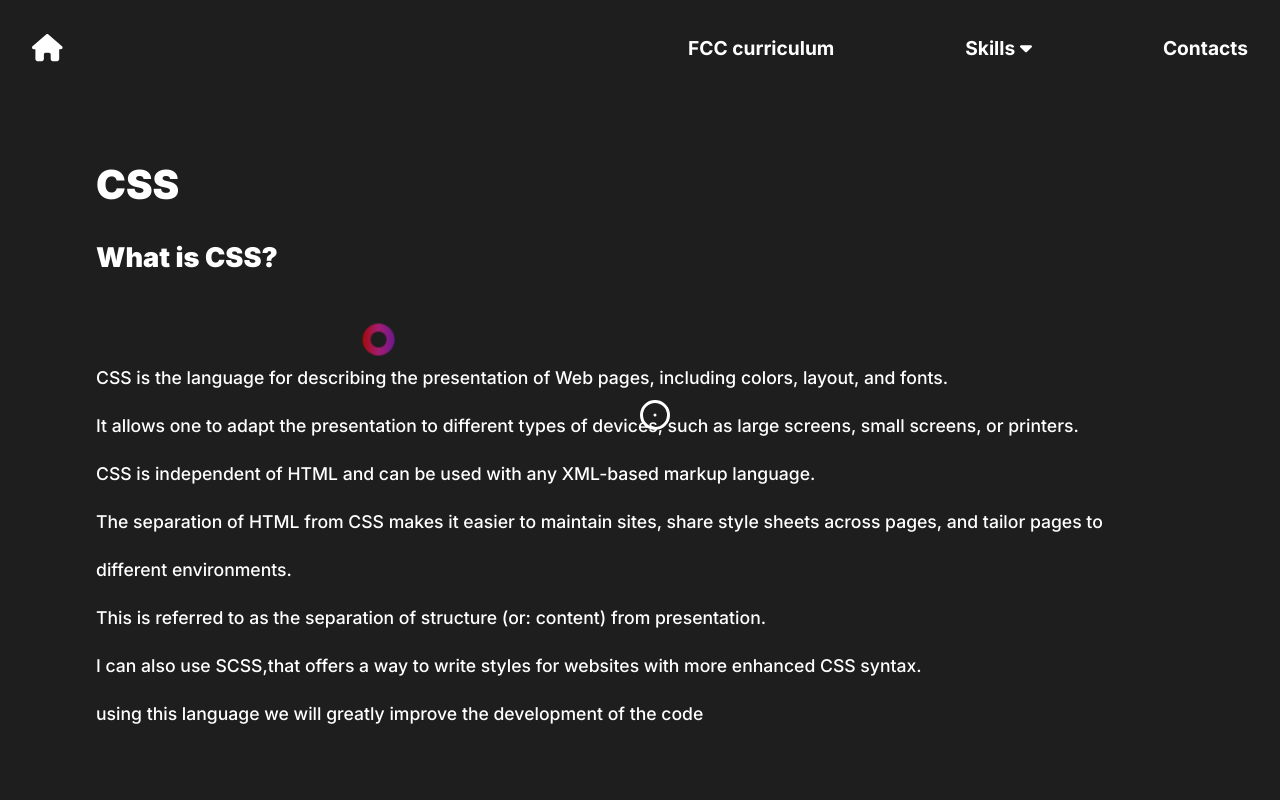
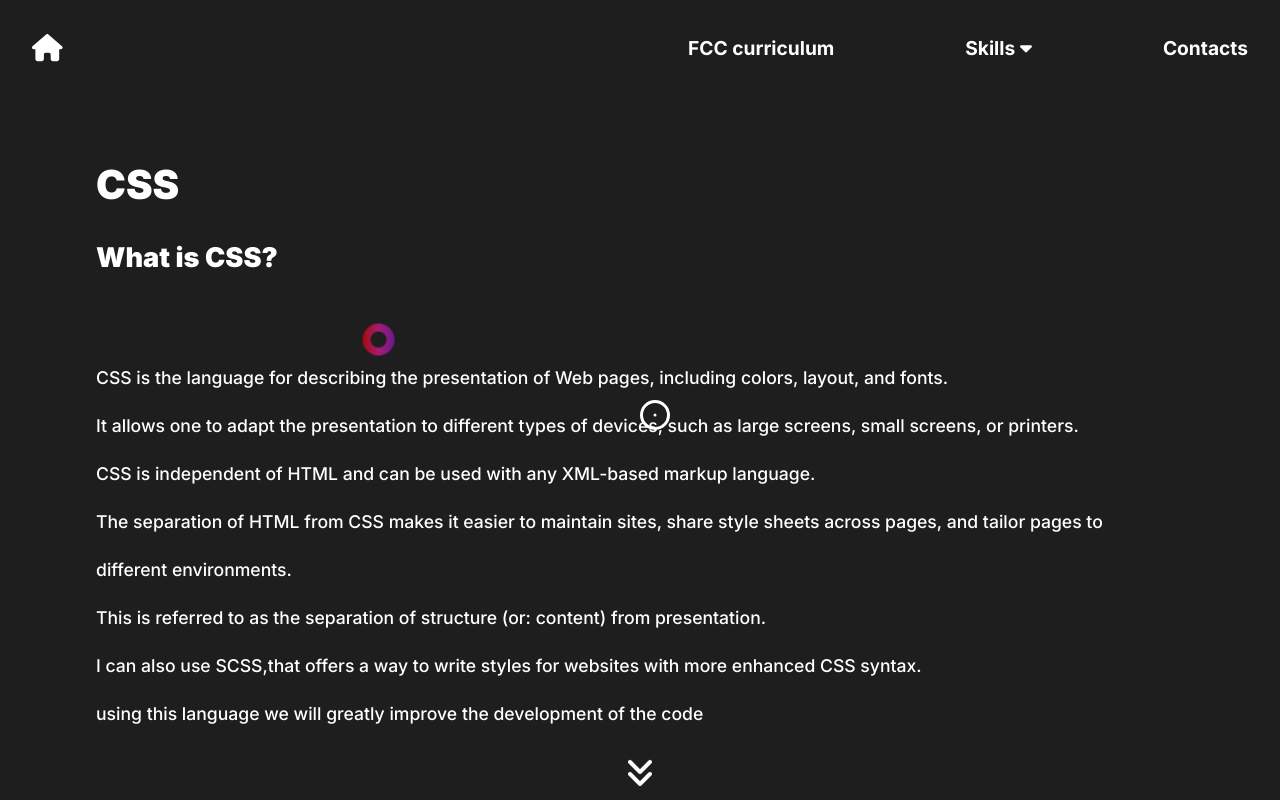
Before and after one commit to samuelespina/personal-portfolio, a React (Create React App) app: page /skills-css in a window 1280 px wide. Shown: the top 800 px of the page. Built offline with nearby package versions, Linux system fonts and the light colour scheme.

Commit message:
ux scroll update arrows

```diff
--- a/src/components/Navbar/Navbar.scss
+++ b/src/components/Navbar/Navbar.scss
@@ -211,7 +211,7 @@
         width: 17rem;
         .skills-area {
           .menu {
-            top: 3rem;
+            top: 2rem;
             scale: 0.75;
             width: 7rem;
           }
--- /dev/null
+++ b/src/components/ScrollUx/ScrollUx.jsx
@@ -0,0 +1,37 @@
+import { faAnglesDown } from "@fortawesome/free-solid-svg-icons";
+import { FontAwesomeIcon } from "@fortawesome/react-fontawesome";
+import React, { useState, useEffect, useRef } from "react";
+
+const ScrollUx = (props) => {
+  const [scrollValue, setScrollValue] = useState(0);
+  const scrollUxRef = useRef(null);
+
+  useEffect(() => {
+    window.addEventListener("scroll", () => {
+      setScrollValue(window.pageYOffset);
+    });
+  }, []);
+
+  useEffect(() => {
+    console.log(scrollValue);
+    if (scrollUxRef.current) {
+      if (scrollValue > props.vanishHeight) {
+        scrollUxRef.current.classList.add("active");
+      } else {
+        scrollUxRef.current.classList.remove("active");
+      }
+    }
+  }, [scrollValue, scrollUxRef.current]);
+
+  return (
+    <div className="scroll-ux">
+      <FontAwesomeIcon
+        className="arrows"
+        ref={scrollUxRef}
+        icon={faAnglesDown}
+      />
+    </div>
+  );
+};
+
+export default ScrollUx;
--- /dev/null
+++ b/src/components/ScrollUx/ScrollUx.scss
@@ -0,0 +1,44 @@
+.scroll-ux {
+  position: fixed;
+  bottom: 0;
+  left: 0;
+  width: 100vw;
+  height: 3rem;
+  z-index: 10000;
+  display: flex;
+  justify-content: center;
+  align-items: center;
+  .arrows {
+    font-size: 2rem;
+    animation: Arrow-animation 2.5s ease-in-out infinite;
+    transition: all 0.5s ease-in-out;
+
+    &.active {
+      opacity: 0;
+    }
+  }
+}
+
+@keyframes Arrow-animation {
+  0% {
+    transform: translateY(0%);
+  }
+  10% {
+    transform: translateY(-0.5rem);
+  }
+  20% {
+    transform: translateY(+0.4rem);
+  }
+  30% {
+    transform: translateY(-0.5rem);
+  }
+  40% {
+    transform: translateY(+0.4rem);
+  }
+  50% {
+    transform: translateY(-0.5rem);
+  }
+  60% {
+    transform: translateY(0);
+  }
+}
--- /dev/null
+++ b/src/components/ScrollUx/index.js
@@ -0,0 +1,4 @@
+import ScrollUx from "./ScrollUx";
+
+export default ScrollUx;
+export { ScrollUx };
--- a/src/components/components.scss
+++ b/src/components/components.scss
@@ -1,3 +1,4 @@
 @import "./Navbar/Navbar.scss";
 @import "./Project/Projet.scss";
 @import "./Footer/Footer.scss";
+@import "./ScrollUx/ScrollUx.scss";
--- a/src/components/index.js
+++ b/src/components/index.js
@@ -1,3 +1,4 @@
 export * from "./Navbar";
 export * from "./Project";
 export * from "./Footer";
+export * from "./ScrollUx";
--- a/src/pages/CssPage/CssPage.jsx
+++ b/src/pages/CssPage/CssPage.jsx
@@ -1,6 +1,6 @@
-import { Project } from "../../components";
+import { Project, ScrollUx } from "../../components";
 import pr from "../..//Immagine 2023-04-17 083451.png";
-import { useEffect } from "react";
+import { useState, useEffect } from "react";
 import AOS from "aos";
 
 const CssPage = () => {
@@ -26,6 +26,8 @@ const CssPage = () => {
       link: "https://643694e509bbae04fe181c10--iridescent-bublanina-69b74f.netlify.app/",
     },
   ];
+  const [maxScrollHeight, setMaxScrollHeight] = useState(window.scrollMaxY);
+
   useEffect(() => {
     window.scrollTo(0, 0);
   }, []);
@@ -34,8 +36,14 @@ const CssPage = () => {
     AOS.init();
   }, []);
 
+  useEffect(() => {
+    setMaxScrollHeight(window.scrollMaxY);
+  }, []);
+
   return (
     <div className="css">
+      <ScrollUx vanishHeight={maxScrollHeight - 350} />
+
       <div className="animation-first-circle1">
         <div className="animation-second-circle1"></div>
       </div>
@@ -51,19 +59,19 @@ const CssPage = () => {
       <article>
         <h2 data-aos="fade-right">CSS</h2>
         <h3 data-aos="fade-right">What is CSS?</h3>
-        <p>
+        <p data-aos="fade-up">
           CSS is the language for describing the presentation of Web pages,
           including colors, layout, and fonts.
         </p>
-        <p>
+        <p data-aos="fade-up">
           It allows one to adapt the presentation to different types of devices,
           such as large screens, small screens, or printers.
         </p>
-        <p>
+        <p data-aos="fade-up">
           CSS is independent of HTML and can be used with any XML-based markup
           language.
         </p>
-        <p>
+        <p data-aos="fade-up">
           The separation of HTML from CSS makes it easier to maintain sites,
           share style sheets across pages, and tailor pages to different
           environments.
--- a/src/pages/HtmlPage/HtmlPage.jsx
+++ b/src/pages/HtmlPage/HtmlPage.jsx
@@ -1,7 +1,10 @@
-import { useEffect } from "react";
+import { useEffect, useState } from "react";
 import AOS from "aos";
+import { ScrollUx } from "../../components";
 
 const HtmlPage = () => {
+  const [maxScrollHeight, setMaxScrollHeight] = useState(window.scrollMaxY);
+
   useEffect(() => {
     window.scrollTo(0, 0);
   }, []);
@@ -10,8 +13,14 @@ const HtmlPage = () => {
     AOS.init();
   }, []);
 
+  useEffect(() => {
+    setMaxScrollHeight(window.scrollMaxY);
+  }, []);
+
   return (
     <div className="html">
+      <ScrollUx vanishHeight={maxScrollHeight - 350} />
+
       <div className="animation-first-circle1">
         <div className="animation-second-circle1"></div>
       </div>
@@ -27,13 +36,13 @@ const HtmlPage = () => {
       <article>
         <h2 data-aos="fade-right">HTML</h2>
         <h3 data-aos="fade-right">What is HTML?</h3>
-        <p>
+        <p data-aos="fade-up">
           HTML is the language for describing the structure of Web pages.
           <br></br>
           HTML gives authors the means to:
         </p>
         <ul>
-          <li>
+          <li data-aos="fade-up">
             Publish online documents with headings, text, tables, lists, photos,
             etc.
           </li>
--- a/src/pages/JsPage/JsPage.jsx
+++ b/src/pages/JsPage/JsPage.jsx
@@ -1,6 +1,6 @@
-import { Project } from "../../components";
+import { Project, ScrollUx } from "../../components";
 import pr from "../..//Immagine 2023-04-17 083451.png";
-import { useEffect } from "react";
+import { useState, useEffect } from "react";
 import AOS from "aos";
 
 const JsPage = () => {
@@ -27,6 +27,8 @@ const JsPage = () => {
     },
   ];
 
+  const [maxScrollHeight, setMaxScrollHeight] = useState(window.scrollMaxY);
+
   useEffect(() => {
     AOS.init();
   }, []);
@@ -34,8 +36,14 @@ const JsPage = () => {
   useEffect(() => {
     window.scrollTo(0, 0);
   }, []);
+
+  useEffect(() => {
+    setMaxScrollHeight(window.scrollMaxY);
+  }, []);
+
   return (
     <div className="JavaScript">
+      <ScrollUx vanishHeight={window.scrollMaxY - 350} />
       <div className="animation-first-circle1">
         <div className="animation-second-circle1"></div>
       </div>
@@ -51,15 +59,15 @@ const JsPage = () => {
       <article>
         <h2 data-aos="fade-right">JavaScript</h2>
         <h3 data-aos="fade-right">What is JavaScript?</h3>
-        <p>
+        <p data-aos="fade-up">
           JavaScript is a scripting language used to create and control dynamic
           website content, i.e. anything that moves, refreshes, or otherwise
           changes on your screen without requiring you to manually reload a web
           page.
         </p>
-        <p> Features like:</p>
+        <p data-aos="fade-up"> Features like:</p>
         <ul>
-          <li>animated graphics</li>
+          <li data-aos="fade-up">animated graphics</li>
           <li data-aos="fade-up">photo slideshows</li>
           <li data-aos="fade-up">autocomplete text suggestions</li>
           <li data-aos="fade-up">interactive forms</li>
--- a/src/pages/ReactPage/ReactPage.jsx
+++ b/src/pages/ReactPage/ReactPage.jsx
@@ -1,7 +1,7 @@
-import { Project } from "../../components";
+import { Project, ScrollUx } from "../../components";
 import pr from "../..//Immagine 2023-04-17 083451.png";
 import AOS from "aos";
-import { useEffect } from "react";
+import { useState, useEffect } from "react";
 
 const ReactPage = () => {
   const project3 = [
@@ -27,6 +27,8 @@ const ReactPage = () => {
     },
   ];
 
+  const [maxScrollHeight, setMaxScrollHeight] = useState(window.scrollMaxY);
+
   useEffect(() => {
     window.scrollTo(0, 0);
   }, []);
@@ -35,8 +37,13 @@ const ReactPage = () => {
     AOS.init();
   }, []);
 
+  useEffect(() => {
+    setMaxScrollHeight(window.scrollMaxY);
+  }, []);
+
   return (
     <div className="React">
+      <ScrollUx vanishHeight={window.scrollMaxY - 350} />
       <div className="animation-first-circle1">
         <div className="animation-second-circle1"></div>
       </div>
@@ -52,20 +59,22 @@ const ReactPage = () => {
       <article>
         <h2 data-aos="fade-right">React.js</h2>
         <h3 data-aos="fade-right">What is React.js?</h3>
-        <p>
+        <p data-aos="fade-up">
           React JS is a JavaScript front-end framework created by FaceBook, that
           allows web developers to reuse traditional HTML code using components,
           to keep the code clean, dynamic, and fast.
         </p>
-        <p>
+        <p data-aos="fade-up">
           This framework is declarative, allowing you to automatically update
           your components according to changes in data.
         </p>
-        <p>
+        <p data-aos="fade-up">
           React JS can also help you make a faster website given that it
           leverages the concept of having a Single Paged Application (SPA).
         </p>
-        <p>I've already done some progects with JavaScript, see these below!</p>
+        <p data-aos="fade-up">
+          I've already done some progects with JavaScript, see these below!
+        </p>
       </article>
       <article>
         <h3 data-aos="fade-up" className="ptitle">
--- a/src/pages/TsPage/TsPage.jsx
+++ b/src/pages/TsPage/TsPage.jsx
@@ -1,6 +1,6 @@
 import React from "react";
-import { useEffect } from "react";
-import { Project } from "../../components";
+import { useState, useEffect } from "react";
+import { Project, ScrollUx } from "../../components";
 import pr from "../..//Immagine 2023-04-17 083451.png";
 import AOS from "aos";
 
@@ -13,6 +13,8 @@ const TsPage = () => {
     },
   ];
 
+  const [maxScrollHeight, setMaxScrollHeight] = useState(window.scrollMaxY);
+
   useEffect(() => {
     window.scrollTo(0, 0);
   }, []);
@@ -20,9 +22,15 @@ const TsPage = () => {
   useEffect(() => {
     AOS.init();
   }, []);
+
+  useEffect(() => {
+    setMaxScrollHeight(window.scrollMaxY);
+  }, []);
+
   return (
     <>
       <div className="typescript">
+        <ScrollUx vanishHeight={window.scrollMaxY - 350} />
         <div className="animation-first-circle1">
           <div className="animation-second-circle1"></div>
         </div>
@@ -38,21 +46,21 @@ const TsPage = () => {
         <section>
           <h2 data-aos="fade-right">Typescript</h2>
           <h3 data-aos="fade-right">What is typescript?</h3>
-          <p>
+          <p data-aos="fade-up">
             TypeScript is a syntactic superset of JavaScript which adds static
             typing.
           </p>
-          <p>
+          <p data-aos="fade-up">
             This basically means that TypeScript adds syntax on top of
             JavaScript, allowing developers to add types.
           </p>
-          <p> Why should I use TypeScript?</p>
-          <p>JavaScript is a loosely typed language.</p>
-          <p>
+          <p data-aos="fade-up"> Why should I use TypeScript?</p>
+          <p data-aos="fade-up">JavaScript is a loosely typed language.</p>
+          <p data-aos="fade-up">
             It can be difficult to understand what types of data are being
             passed around in JavaScript.
           </p>
-          <p>
+          <p data-aos="fade-up">
             In JavaScript, function parameters and variables don't have any
             information!
           </p>
```
